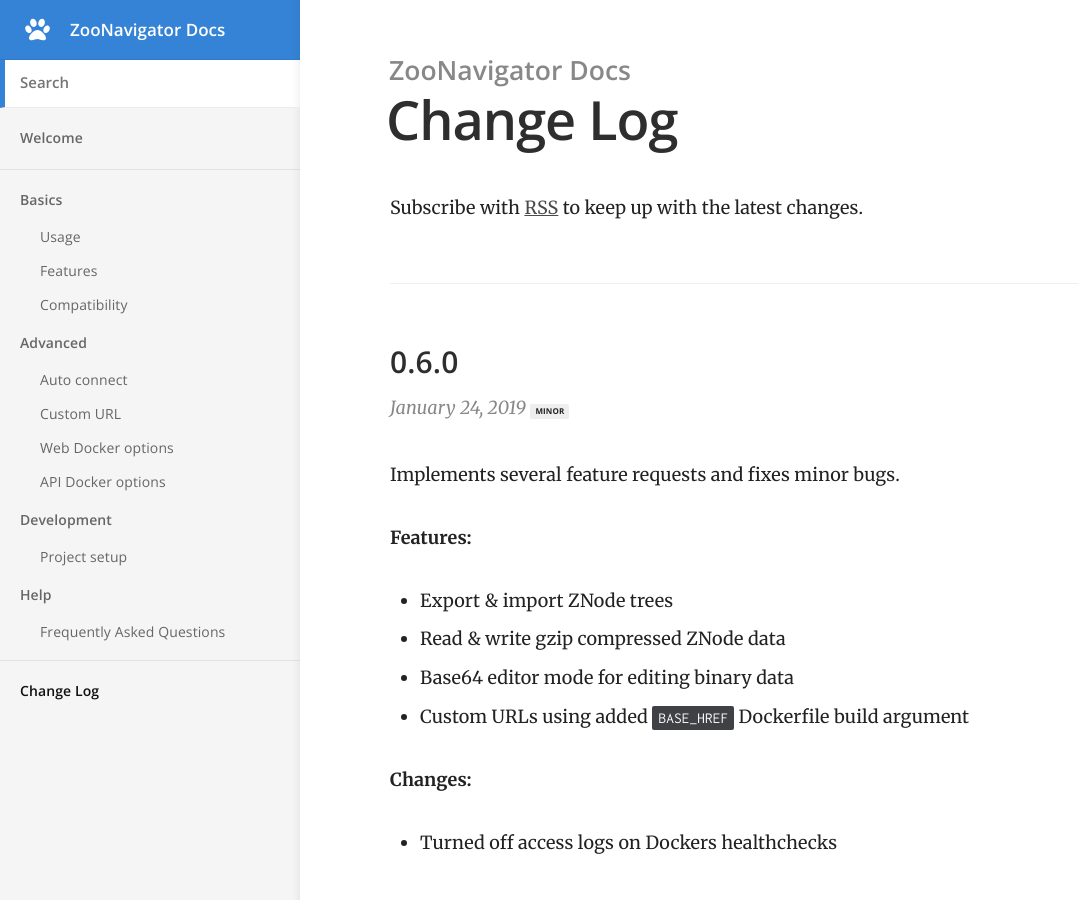
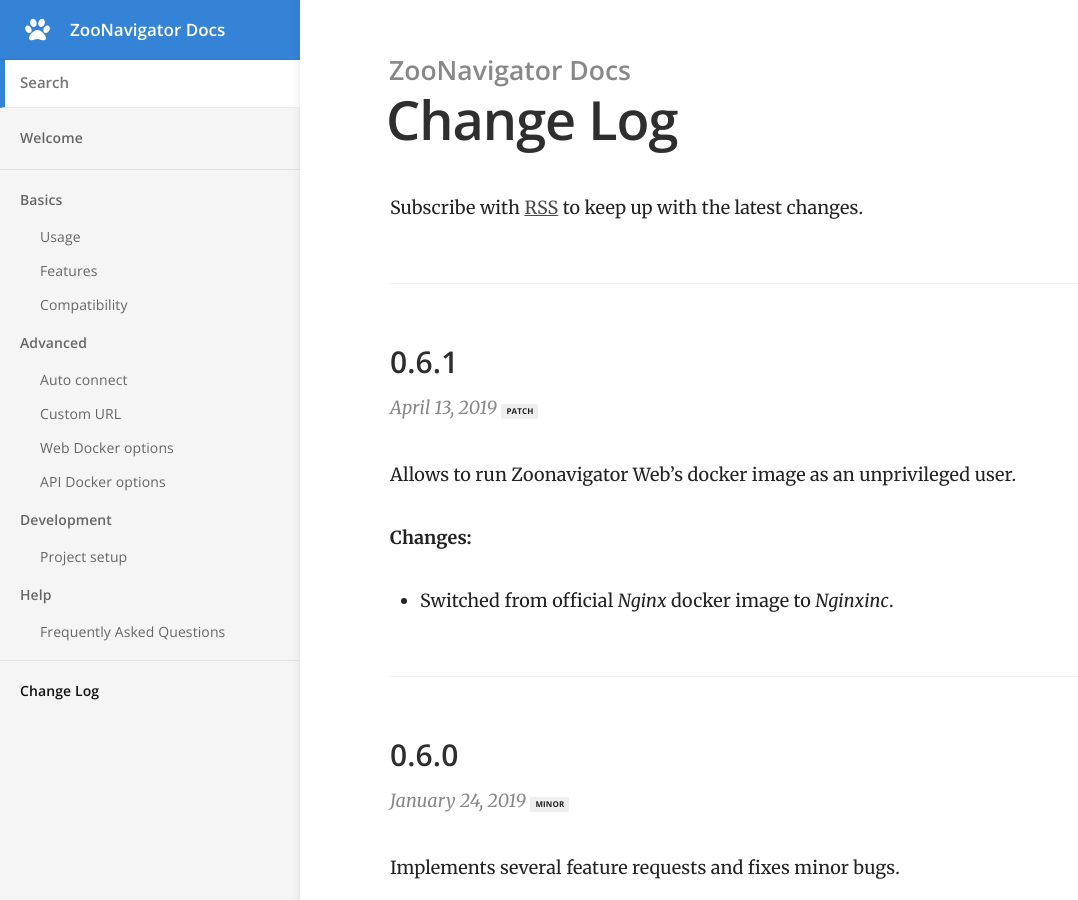
Before and after one commit to elkozmon/zoonavigator, a Jekyll site: the page built from changelog.html, in a window 1280 px wide and 900 px high. Shown: the whole window, without its empty margins (0-1078 px from the left). Built offline with Jekyll 4.4.1, drawn with Linux system fonts in a browser that asks for light colours; nearby versions of some CDN libraries.

Commit message:
Update docs with new release 0.6.1

```diff
--- a/_docs/basics/usage.md
+++ b/_docs/basics/usage.md
@@ -18,7 +18,7 @@
 
 services:
   web:
-    image: elkozmon/zoonavigator-web:0.6.0
+    image: elkozmon/zoonavigator-web:0.6.1
     container_name: zoonavigator-web
     ports:
      - "8000:8000"
@@ -30,7 +30,7 @@
      - api
     restart: always
   api:
-    image: elkozmon/zoonavigator-api:0.6.0
+    image: elkozmon/zoonavigator-api:0.6.1
     container_name: zoonavigator-api
     environment:
       API_HTTP_PORT: 9000
```
Also changed, not shown: _posts/2019-04-13-0.6.1.md (added, +11 -0 lines).
